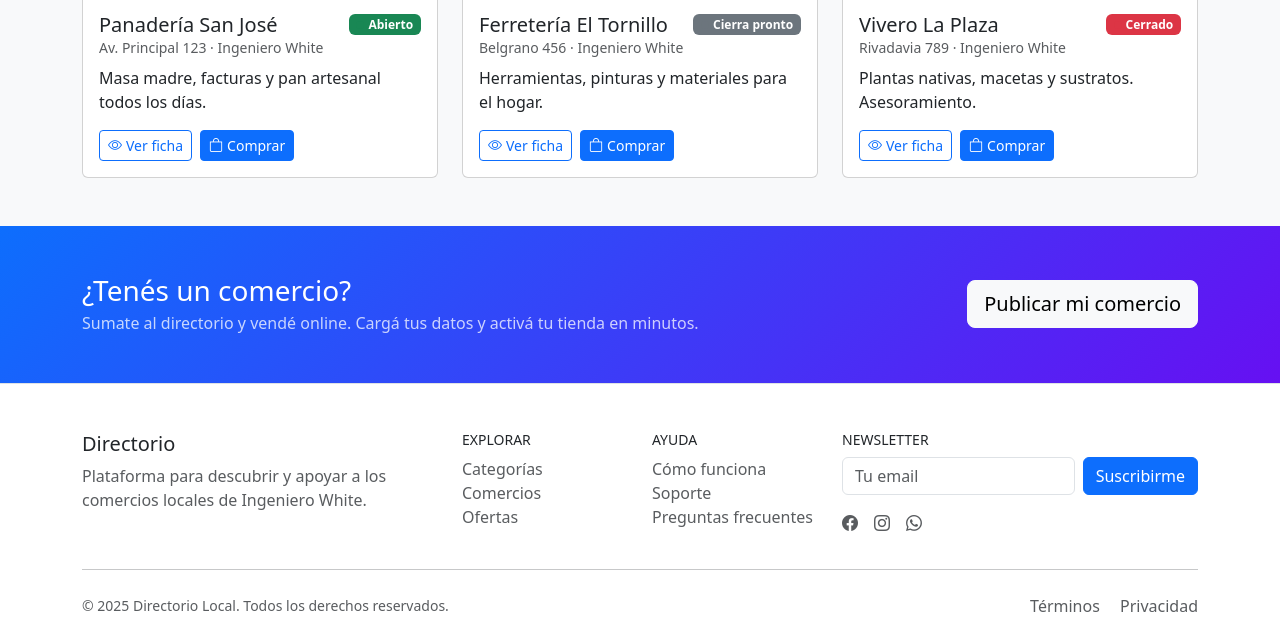
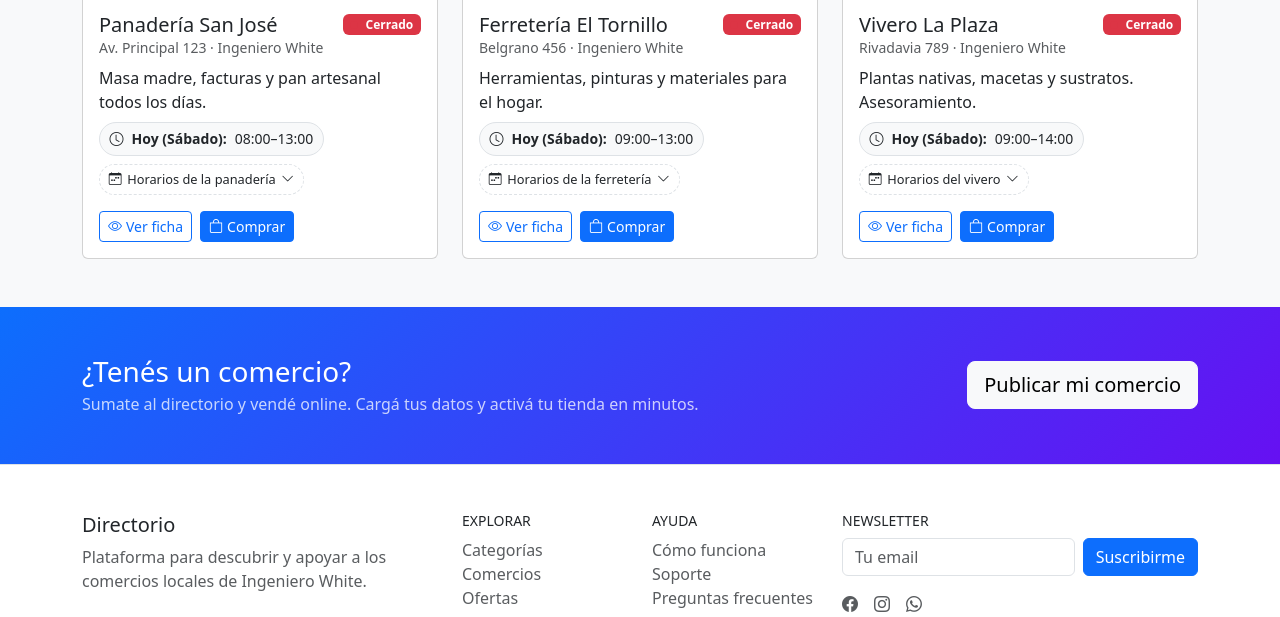
Before and after one commit to elrodri3165/white-online-designs, a plain HTML site: page diseño_booking/index.html in a window 1280 px wide. Shown: the part 1173-1790 px from the top of the page. Drawn offline with nearby package versions, Linux system fonts and the light colour scheme.

Commit message:
Update index.html
VA quedando

```diff
--- a/diseño_booking/index.html
+++ b/diseño_booking/index.html
@@ -70,6 +70,68 @@
     .footer a {
       text-decoration: none;
     }
+
+    /* ===== Horarios (UX-friendly, sin links subrayados) ===== */
+    .opening-hours .hours-chip {
+      display: inline-flex;
+      align-items: center;
+      gap: .5rem;
+      border: 1px solid var(--bs-border-color);
+      background: var(--bs-light);
+      padding: .35rem .6rem;
+      border-radius: 999px;
+      font-size: .875rem;
+    }
+
+    .opening-hours .toggle-btn {
+      display: inline-flex;
+      align-items: center;
+      gap: .35rem;
+      border: 1px dashed var(--bs-border-color);
+      background: #fff;
+      padding: .3rem .55rem;
+      border-radius: 999px;
+      font-size: .8rem;
+      color: var(--bs-body-color);
+      text-decoration: none;
+      cursor: pointer;
+    }
+
+    .opening-hours .toggle-btn:hover {
+      background: var(--bs-light);
+    }
+
+    .opening-hours .chevron {
+      transition: transform .2s ease;
+    }
+
+    .opening-hours .collapse.show ~ .toggle-row .chevron {
+      transform: rotate(180deg);
+    }
+
+    .opening-hours .week-list {
+      border: 1px solid var(--bs-border-color);
+      border-radius: .75rem;
+      background: #fff;
+      padding: .6rem .75rem;
+    }
+
+    .opening-hours .week-list li {
+      display: flex;
+      justify-content: space-between;
+      gap: .75rem;
+      padding: .3rem 0;
+      border-bottom: 1px dashed var(--bs-border-color);
+      font-size: .9rem;
+    }
+
+    .opening-hours .week-list li:last-child {
+      border-bottom: 0;
+    }
+
+    .opening-hours .day-label.today {
+      font-weight: 700;
+    }
   </style>
 </head>
 
@@ -115,8 +177,7 @@
               <div class="col-md-9">
                 <div class="input-group">
                   <span class="input-group-text bg-white"><i class="bi bi-search"></i></span>
-                                    <input type="text" class="form-control"
-                                        placeholder="¿Qué buscás? (panadería, ferretería…)" />
+                  <input type="text" class="form-control" placeholder="¿Qué buscás? (panadería, ferretería…)" />
                 </div>
               </div>
 
@@ -207,61 +268,76 @@
       </div>
 
       <div class="row g-4">
-                <!-- card -->
+        <!-- Panadería -->
         <div class="col-md-6 col-lg-4">
-                    <div class="card listing-card h-100">
-                        <img src="https://picsum.photos/600/400?random=1" class="card-img-top" alt="Foto comercio">
+          <div class="card listing-card h-100" id="panaderia-san-jose">
+            <img src="https://images.unsplash.com/photo-1509440159596-0249088772ff?w=600&h=400&fit=crop" class="card-img-top" alt="Foto comercio">
             <div class="card-body">
               <div class="d-flex align-items-center justify-content-between">
                 <h3 class="h5 mb-0">Panadería San José</h3>
-                                <span class="badge text-bg-success"><span
-                                        class="badge-dot bg-success me-1"></span>Abierto</span>
+                <!-- conserva estilo original; se actualiza por JS -->
+                <span class="badge text-bg-success status-badge">
+                  <span class="badge-dot bg-success me-1"></span> <span class="status-text">Abierto</span>
+                </span>
               </div>
               <p class="text-muted small mb-2">Av. Principal 123 · Ingeniero White</p>
-                            <p class="mb-3">Masa madre, facturas y pan artesanal todos los días.</p>
-                            <div class="d-flex gap-2">
-                                <a href="#" class="btn btn-outline-primary btn-sm"><i class="bi bi-eye me-1"></i>Ver
-                                    ficha</a>
+              <p class="mb-2">Masa madre, facturas y pan artesanal todos los días.</p>
+
+              <!-- Horarios -->
+              <div class="opening-hours mt-2"></div>
+
+              <div class="d-flex gap-2 mt-3">
+                <a href="#" class="btn btn-outline-primary btn-sm"><i class="bi bi-eye me-1"></i>Ver ficha</a>
                 <a href="#" class="btn btn-primary btn-sm"><i class="bi bi-bag me-1"></i>Comprar</a>
               </div>
             </div>
           </div>
         </div>
 
+        <!-- Ferretería -->
         <div class="col-md-6 col-lg-4">
-                    <div class="card listing-card h-100">
-                        <img src="https://picsum.photos/600/400?random=2" class="card-img-top" alt="Foto comercio">
+          <div class="card listing-card h-100" id="ferreteria-el-tornillo">
+            <img src="https://unsplash.com/es/fotos/martillo-de-garra-negro-y-plateado-junto-a-herramienta-manual-roja-y-negra-G5i9LQ7sPOw?utm_content=creditShareLink&utm_medium=referral&utm_source=unsplash" class="card-img-top" alt="Foto comercio">
             <div class="card-body">
               <div class="d-flex align-items-center justify-content-between">
                 <h3 class="h5 mb-0">Ferretería El Tornillo</h3>
-                                <span class="badge text-bg-secondary"><span
-                                        class="badge-dot bg-secondary me-1"></span>Cierra pronto</span>
+                <span class="badge text-bg-secondary status-badge">
+                  <span class="badge-dot bg-secondary me-1"></span> <span class="status-text">Cierra pronto</span>
+                </span>
               </div>
               <p class="text-muted small mb-2">Belgrano 456 · Ingeniero White</p>
-                            <p class="mb-3">Herramientas, pinturas y materiales para el hogar.</p>
-                            <div class="d-flex gap-2">
-                                <a href="#" class="btn btn-outline-primary btn-sm"><i class="bi bi-eye me-1"></i>Ver
-                                    ficha</a>
+              <p class="mb-2">Herramientas, pinturas y materiales para el hogar.</p>
+
+              <!-- Horarios -->
+              <div class="opening-hours mt-2"></div>
+
+              <div class="d-flex gap-2 mt-3">
+                <a href="#" class="btn btn-outline-primary btn-sm"><i class="bi bi-eye me-1"></i>Ver ficha</a>
                 <a href="#" class="btn btn-primary btn-sm"><i class="bi bi-bag me-1"></i>Comprar</a>
               </div>
             </div>
           </div>
         </div>
 
+        <!-- Vivero -->
         <div class="col-md-6 col-lg-4">
-                    <div class="card listing-card h-100">
-                        <img src="https://picsum.photos/600/400?random=3" class="card-img-top" alt="Foto comercio">
+          <div class="card listing-card h-100" id="vivero-la-plaza">
+            <img src="https://images.unsplash.com/photo-1501004318641-b39e6451bec6?w=600&h=400&fit=crop" class="card-img-top" alt="Foto comercio">
             <div class="card-body">
               <div class="d-flex align-items-center justify-content-between">
                 <h3 class="h5 mb-0">Vivero La Plaza</h3>
-                                <span class="badge text-bg-danger"><span
-                                        class="badge-dot bg-danger me-1"></span>Cerrado</span>
+                <span class="badge text-bg-danger status-badge">
+                  <span class="badge-dot bg-danger me-1"></span> <span class="status-text">Cerrado</span>
+                </span>
               </div>
               <p class="text-muted small mb-2">Rivadavia 789 · Ingeniero White</p>
-                            <p class="mb-3">Plantas nativas, macetas y sustratos. Asesoramiento.</p>
-                            <div class="d-flex gap-2">
-                                <a href="#" class="btn btn-outline-primary btn-sm"><i class="bi bi-eye me-1"></i>Ver
-                                    ficha</a>
+              <p class="mb-2">Plantas nativas, macetas y sustratos. Asesoramiento.</p>
+
+              <!-- Horarios -->
+              <div class="opening-hours mt-2"></div>
+
+              <div class="d-flex gap-2 mt-3">
+                <a href="#" class="btn btn-outline-primary btn-sm"><i class="bi bi-eye me-1"></i>Ver ficha</a>
                 <a href="#" class="btn btn-primary btn-sm"><i class="bi bi-bag me-1"></i>Comprar</a>
               </div>
             </div>
@@ -345,6 +421,159 @@
     // Año dinámico
     document.getElementById('year').textContent = new Date().getFullYear();
   </script>
+
+  <!-- Horarios dinámicos -->
+  <script>
+    // Etiquetas de días (0=Dom, 1=Lun, ... 6=Sáb)
+    const DAY_LABELS = ["Domingo", "Lunes", "Martes", "Miércoles", "Jueves", "Viernes", "Sábado"];
+
+    // Texto contextual para cada card (lo que me pediste: panadería, ferretería, vivero)
+    const CONTEXT_LABEL = {
+      "panaderia-san-jose": "Horarios de la panadería",
+      "ferreteria-el-tornillo": "Horarios de la ferretería",
+      "vivero-la-plaza": "Horarios del vivero"
+    };
+
+    // Configuración de horarios por comercio (24h)
+    const SCHEDULES = {
+      "panaderia-san-jose": {
+        hours: {
+          1: [["07:30", "13:00"], ["16:30", "20:30"]],
+          2: [["07:30", "13:00"], ["16:30,20:30".replace(",", ":")]], // anti-typo safeguard
+          3: [["07:30", "13:00"], ["16:30", "20:30"]],
+          4: [["07:30", "13:00"], ["16:30", "20:30"]],
+          5: [["07:30", "13:00"], ["16:30", "20:30"]],
+          6: [["08:00", "13:00"]],
+          0: [["08:00", "13:00"]]
+        }
+      },
+      "ferreteria-el-tornillo": {
+        hours: {
+          1: [["08:30", "12:30"], ["16:00", "19:30"]],
+          2: [["08:30", "12:30"], ["16:00", "19:30"]],
+          3: [["08:30", "12:30"], ["16:00", "19:30"]],
+          4: [["08:30", "12:30"], ["16:00", "19:30"]],
+          5: [["08:30", "12:30"], ["16:00", "19:30"]],
+          6: [["09:00", "13:00"]],
+          0: [] // cerrado domingo
+        }
+      },
+      "vivero-la-plaza": {
+        hours: {
+          1: [["09:00", "13:00"], ["16:30", "20:00"]],
+          2: [["09:00", "13:00"], ["16:30", "20:00"]],
+          3: [["09:00", "13:00"], ["16:30", "20:00"]],
+          4: [["09:00", "13:00"], ["16:30", "20:00"]],
+          5: [["09:00", "13:00"], ["16:30", "20:00"]],
+          6: [["09:00", "14:00"]],
+          0: [["09:30", "13:00"]]
+        }
+      }
+    };
+
+    function timeToMin(t) { const [h, m] = t.split(":").map(Number); return h * 60 + m; }
+    function fmtRange([a, b]) { return `${a}–${b}`; }
+    function isOpenNow(ranges, nowMin) {
+      for (const [a, b] of ranges) {
+        const A = timeToMin(a), B = timeToMin(b);
+        if (nowMin >= A && nowMin < B) return { open: true, closesAt: B };
+      }
+      return { open: false, closesAt: null };
+    }
+    function closesSoon(closesAtMin, nowMin, windowMin = 30) {
+      return closesAtMin !== null && (closesAtMin - nowMin) > 0 && (closesAtMin - nowMin) <= windowMin;
+    }
+
+    function weeklyList(hours, todayIdx) {
+      const ul = document.createElement('ul');
+      ul.className = "week-list list-unstyled mb-0";
+      for (let d = 0; d < 7; d++) {
+        const li = document.createElement('li');
+        const ranges = hours[d] || [];
+        const label = DAY_LABELS[d];
+        const text = ranges.length ? ranges.map(fmtRange).join(", ") : "Cerrado";
+        li.innerHTML = `<span class="day-label ${d === todayIdx ? 'today' : ''}">${label}</span><span>${text}</span>`;
+        ul.appendChild(li);
+      }
+      return ul;
+    }
+
+    function setBadgeState(card, state) {
+      const badge = card.querySelector('.status-badge');
+      const dot = badge.querySelector('.badge-dot');
+      const txt = badge.querySelector('.status-text');
+
+      const cls = (add, ...remove) => {
+        remove.forEach(c => badge.classList.remove(c));
+        badge.classList.add(add);
+      }
+      const dotCls = (add, ...remove) => {
+        remove.forEach(c => dot.classList.remove(c));
+        dot.classList.add(add);
+      }
+
+      if (state === 'open') {
+        cls('text-bg-success', 'text-bg-secondary', 'text-bg-danger');
+        dotCls('bg-success', 'bg-secondary', 'bg-danger');
+        txt.textContent = 'Abierto';
+      } else if (state === 'closing') {
+        cls('text-bg-secondary', 'text-bg-success', 'text-bg-danger');
+        dotCls('bg-secondary', 'bg-success', 'bg-danger');
+        txt.textContent = 'Cierra pronto';
+      } else {
+        cls('text-bg-danger', 'text-bg-success', 'text-bg-secondary');
+        dotCls('bg-danger', 'bg-success', 'bg-secondary');
+        txt.textContent = 'Cerrado';
+      }
+    }
+
+    function buildHoursUI(cardId) {
+      const card = document.getElementById(cardId);
+      if (!card) return;
+      const cfg = SCHEDULES[cardId];
+      if (!cfg) return;
+
+      const now = new Date();
+      const today = now.getDay();
+      const nowMin = now.getHours() * 60 + now.getMinutes();
+
+      const rangesToday = cfg.hours[today] || [];
+      const status = isOpenNow(rangesToday, nowMin);
+      const state = status.open ? (closesSoon(status.closesAt, nowMin) ? 'closing' : 'open') : 'closed';
+      setBadgeState(card, state);
+
+      const todayText = rangesToday.length ? rangesToday.map(fmtRange).join(", ") : "Cerrado";
+      const collapseId = `hours-${cardId}`;
+
+      const container = card.querySelector('.opening-hours');
+      container.innerHTML = `
+        <div class="d-flex align-items-center gap-2 flex-wrap">
+          <span class="hours-chip" aria-live="polite">
+            <i class="bi bi-clock"></i>
+            <strong>Hoy (${DAY_LABELS[today]}):</strong> ${todayText}
+          </span>
+
+          <div class="toggle-row">
+            <button class="toggle-btn" type="button"
+              data-bs-toggle="collapse" data-bs-target="#${collapseId}"
+              aria-expanded="false" aria-controls="${collapseId}">
+              <i class="bi bi-calendar-week"></i>
+              <span>${CONTEXT_LABEL[cardId] || 'Horarios'}</span>
+              <i class="bi bi-chevron-down chevron"></i>
+            </button>
+          </div>
+        </div>
+        <div class="collapse mt-2" id="${collapseId}"></div>
+      `;
+
+      const collapse = container.querySelector(`#${collapseId}`);
+      collapse.appendChild(weeklyList(cfg.hours, today));
+    }
+
+    document.addEventListener('DOMContentLoaded', function () {
+      ["panaderia-san-jose", "ferreteria-el-tornillo", "vivero-la-plaza"].forEach(buildHoursUI);
+    });
+  </script>
 </body>
 
 </html>
```
Lines whose indentation alone changed are shown as unchanged.
